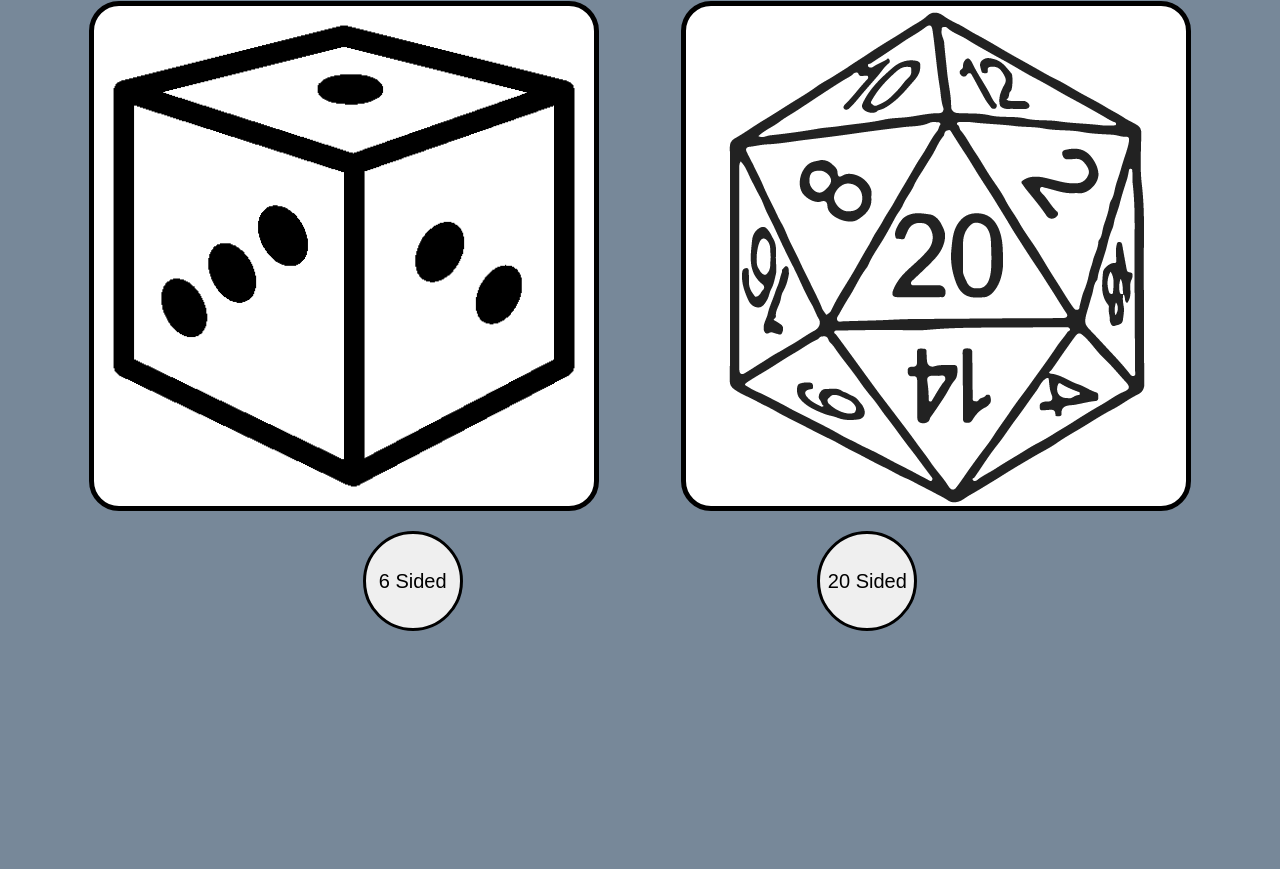
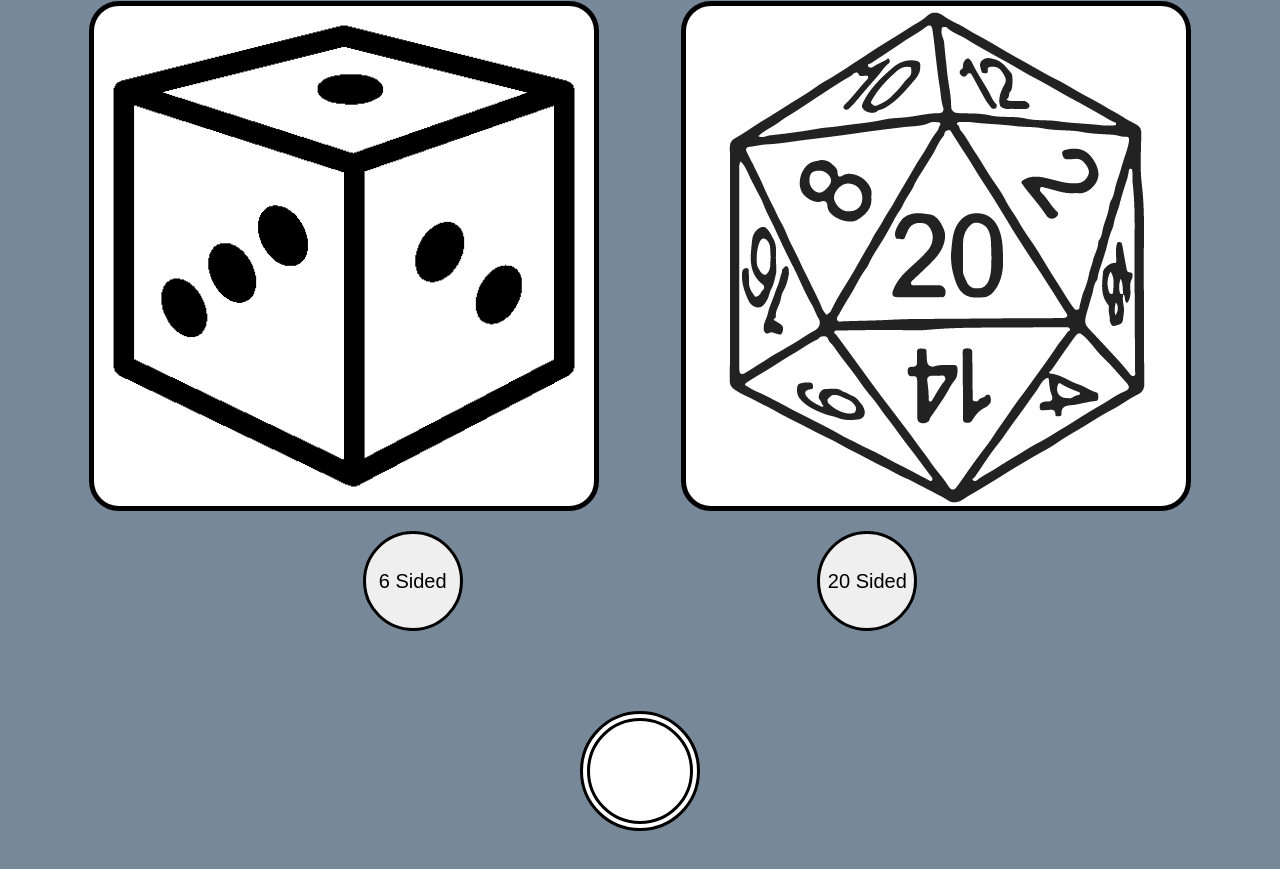
Before and after one commit to DirtDeodara/solo-die-roller, a plain HTML site: page index.html in a window 1280 px wide. Shown: the part 414-1283 px from the top of the page. Before the commit the page ends 1061 px from the top, so only its background shows below. Drawn offline with Linux system fonts and the light colour scheme.

Commit message:
I got it to work!! and I updated my CSS a little bit for the result bubble

```diff
--- a/index.html
+++ b/index.html
@@ -28,7 +28,7 @@
             <button id="twenty-button">20 Sided</button>
         </div>
 
-        <div>
+        <div id="message-bubble">
             <p id="result-message"></p>
         </div>
     </main>
--- a/src/index.js
+++ b/src/index.js
@@ -2,9 +2,9 @@
 import randomWholeNum from './wholeNumbers.js'
 
 
-const rollSixButton = document.getElementById(six-button);
-const rollTwentyButton = document.getElementById(twenty-button);
-let  resultMessage = document.getElementById(result-message);
+const rollSixButton = document.getElementById('six-button');
+const rollTwentyButton = document.getElementById('twenty-button');
+const  resultMessage = document.getElementById('result-message');
 
 //initiallize some stuff
 //let sixSidedResult = '';
@@ -13,6 +13,7 @@ let  resultMessage = document.getElementById(result-message);
 
 rollSixButton.addEventListener('click', () => {
     resultMessage.textContent = randomWholeNum(7);
+    console.log('rolled');
 });
 
 rollTwentyButton.addEventListener('click', () => {
--- a/src/main.css
+++ b/src/main.css
@@ -1,5 +1,6 @@
 body {
     background-color: lightslategray;
+    /*border: 30px double darkslategray; */
 }
 
 h1 {
@@ -45,3 +46,22 @@ h1 {
     border: 3px solid black;
     border-radius: 100%;
 }
+#result-message{
+    height: 100px;
+    width: 100px;
+    border-radius: 100%;
+    border: 10px double black;
+    text-align: center;
+    font-size:80px;
+    color: darkred;
+    background-color: white;
+}
+#message-bubble{
+    display: flex;
+    justify-content: center;
+
+}
+/*main {
+    display: flex;
+    flex-direction: column;
+}
```
